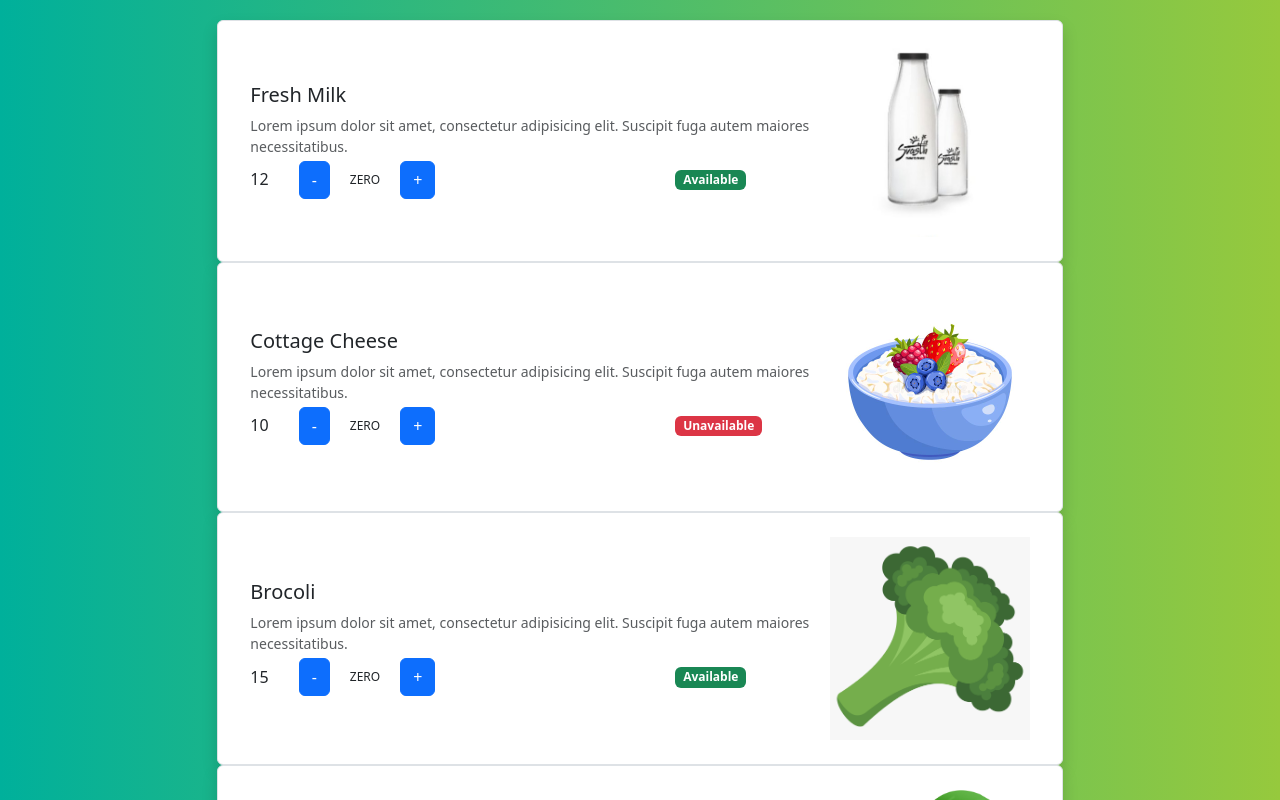
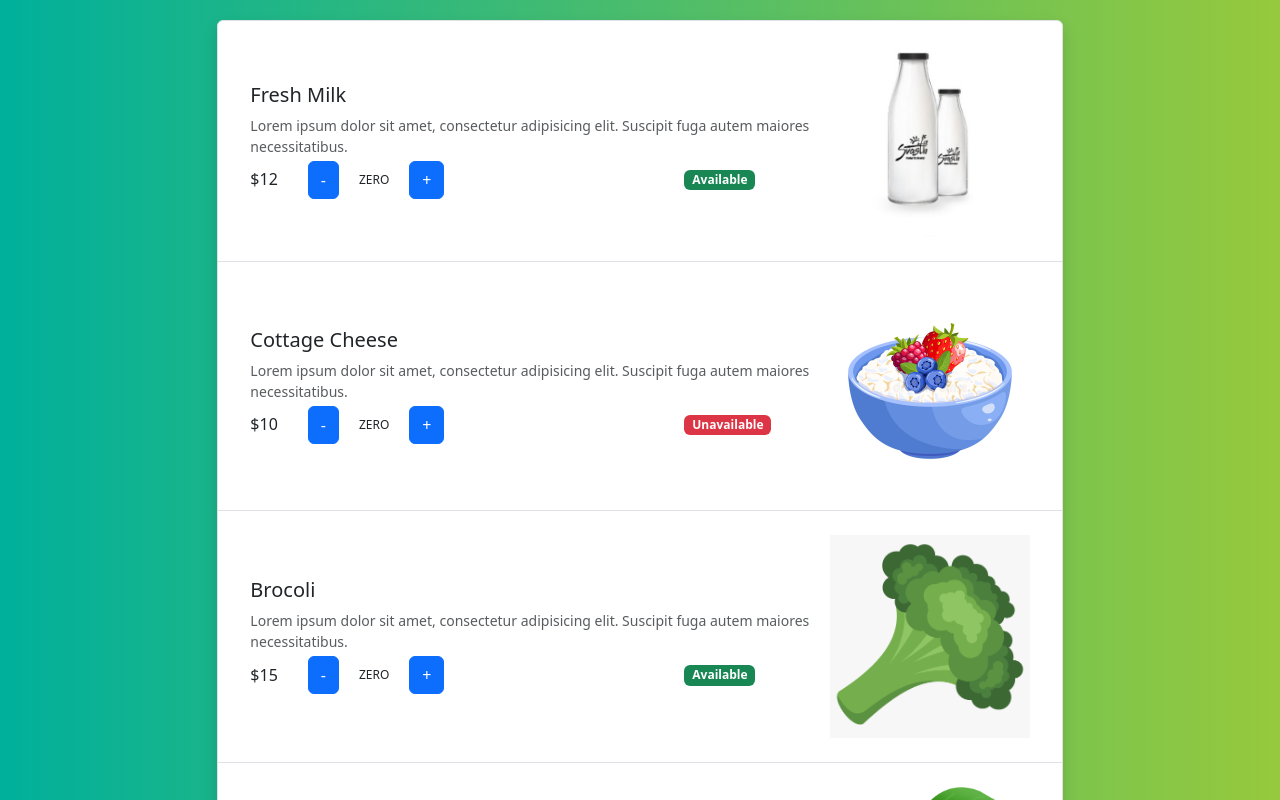
Before and after one commit to NicholasCloud4/complete-react-course, a React (Create React App) app: page / in a window 1280 px wide. Shown: the top 800 px of the page. Built offline with nearby package versions, Linux system fonts and the light colour scheme.

Commit message:
Splitting Component

```diff
--- a/src/App.js
+++ b/src/App.js
@@ -49,6 +49,7 @@ function App() {
     return (
         <div className="row">
             <div className="col-lg-8 mx-auto">
+                <ul className="list-group shadow">
                     <Products
                         id={products[0].pID}
                         name={products[0].pName}
@@ -89,6 +90,7 @@ function App() {
                         imageUrl={products[4].image}
                         price={products[4].price}
                     />
+                </ul>
             </div>
         </div>
     );
--- /dev/null
+++ b/src/Components/ProductDetails.jsx
@@ -0,0 +1,24 @@
+import React from 'react'
+
+let productCount = 0;
+function displayFormattedProductCount() {
+    return productCount > 0 ? productCount : "ZERO";
+}
+
+function ProductDetails(props) {
+
+    let badgeClass = "badge-margin-left-240 badge ";
+    badgeClass += props.isAvailable ? "badge bg-success" : "badge bg-danger"
+
+    return (
+        <div className="d-flex align-items-center justify-content-start mt-1">
+            <h6 className="font-weight-bold my-2" style={{ marginRight: "30px" }}>${props.price}</h6>
+            <button className="btn btn-primary">-</button>
+            <span style={{ padding: "0px 20px", fontSize: "12px" }}>{displayFormattedProductCount()}</span>
+            <button className="btn btn-primary ">+</button>
+            <span className={badgeClass}>{props.isAvailable ? "Available" : "Unavailable"}</span>
+        </div>
+    )
+}
+
+export default ProductDetails
--- a/src/Components/Products.jsx
+++ b/src/Components/Products.jsx
@@ -1,6 +1,7 @@
 import React from "react";
+import ProductDetails from "./ProductDetails";
 
-let productCount = 0;
+
 //let imageUrl = require("../images/fresh-milk.png")
 //let isAvailable = "Available";
 
@@ -10,34 +11,20 @@ let productCount = 0;
 //     fontSize: "12px"
 // }
 
-function displayFormattedProductCount() {
-    return productCount > 0 ? productCount : "ZERO";
-}
-
 function Products(props) {
-    let badgeClass = "badge-margin-left-240 badge ";
-    badgeClass += props.isAvailable ? "badge bg-success" : "badge bg-danger"
     return (
         <>
-            <ul className="list-group shadow">
+
             <li className="list-group-item">
                 <div className="media align-items-lg-center flex-column flex-lg-row p-3 d-flex">
                     <div className="media-body order-2 order-lg-1">
                         <h5 className="mt-0 font-weight-bold mb-2">{props.name}</h5>
                         <p className="font-italic text-muted mb-0 small">{props.description}</p>
-                            <div className="d-flex align-items-center justify-content-start mt-1">
-                                <h6 className="font-weight-bold my-2" style={{ marginRight: "30px" }}>{props.price}</h6>
-                                <button className="btn btn-primary">-</button>
-                                <span style={{ padding: "0px 20px", fontSize: "12px" }}>{displayFormattedProductCount()}</span>
-                                <button className="btn btn-primary ">+</button>
-                                <span className={badgeClass}>{props.isAvailable ? "Available" : "Unavailable"}</span>
-
-                            </div>
+                        <ProductDetails price={props.price} isAvailable={props.isAvailable} />
                     </div>
                     <img src={props.imageUrl} alt="Generic placeholder image" width="200" className="ml-lg-5 order-1 order-lg-2" />
                 </div>
             </li>
-            </ul>
         </>
     );
 }
```
Lines whose indentation alone changed are shown as unchanged.
